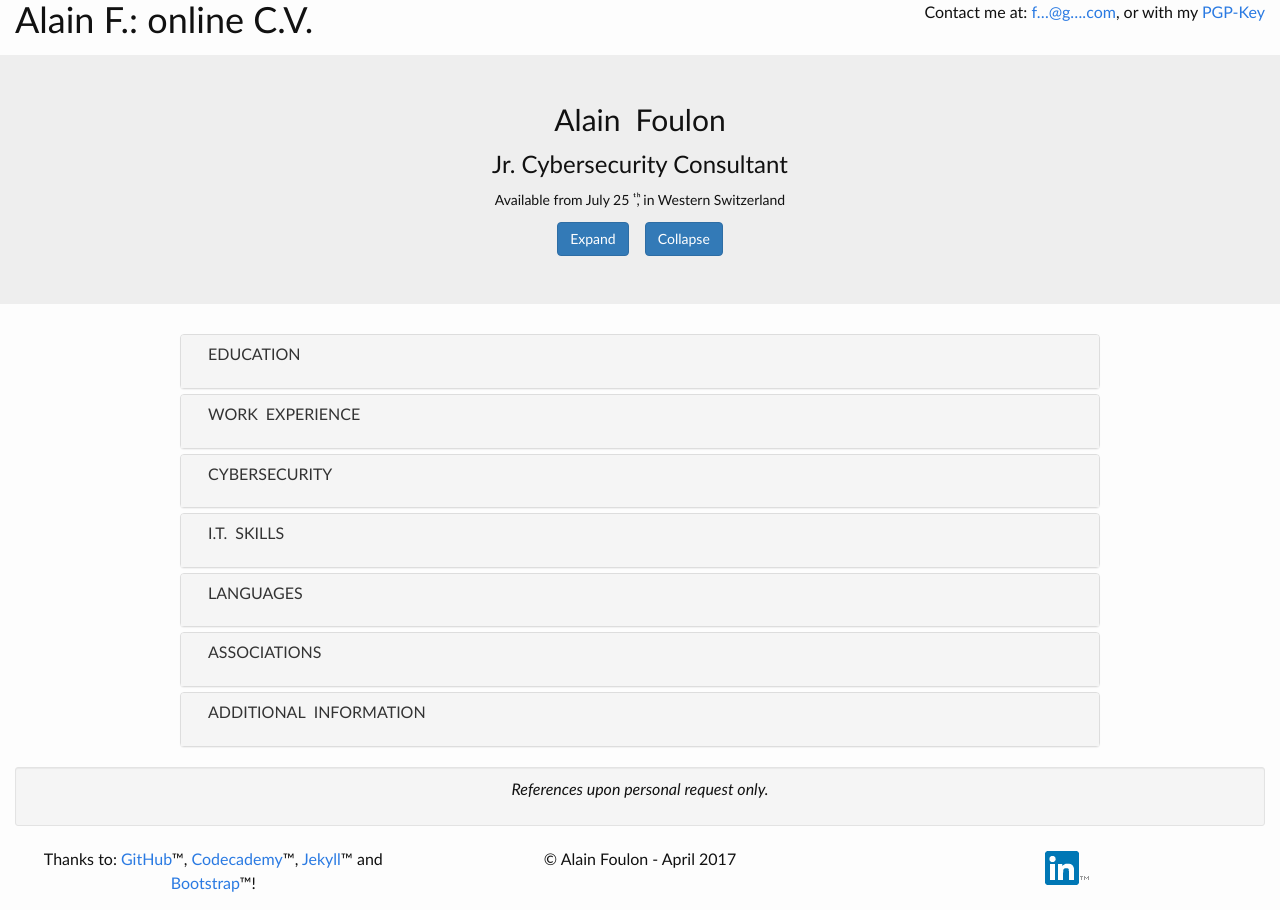
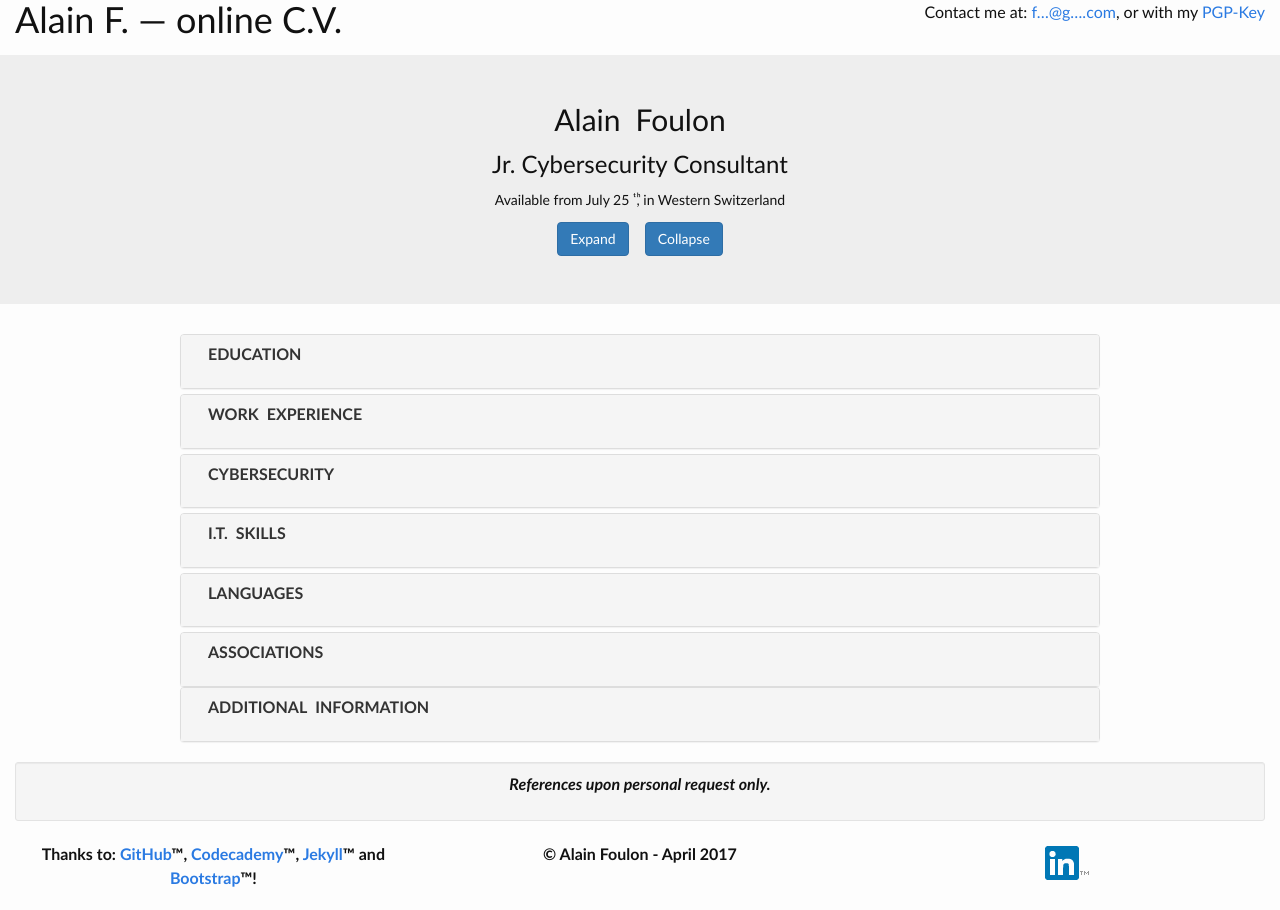
Before and after one commit to Alainfou/Alainfou.github.io, a Jekyll site: the page index.html, which Jekyll copies as it is, in a window 1280 px wide. Built offline with Jekyll 4.4.1, drawn with Linux system fonts in a browser that asks for light colours; nearby versions of some CDN libraries.

Commit message:
Update index.html

```diff
--- a/index.html
+++ b/index.html
@@ -15,7 +15,7 @@
 <body>
 	<header class="container-fluid">
 		<div class="row">
-			<h1 class="col-sm-8" title="A.F. homepage">Alain F.: online C.V.</h1>
+			<h1 class="col-sm-8" title="A.F. homepage">Alain F. — online C.V.</h1>
 			<nav class="col-sm-4 text-right" id="contact">
 				<p>Contact me at:
 				<a href="http://www.google.com/recaptcha/mailhide/d?k=01ftGJM7nX-_DVVNdukr3Vlw==&amp;c=PFhXfuB3D_HCuduPhQoABgSPdiR0s18Zyz2pPcCVZ9A="
@@ -48,7 +48,7 @@
 			<div class="panel panel-default">
 				<div class="panel-heading" data-toggle="collapse" data-parent="#accordion" href="#collapse-edu">
 					<h4 class="panel-title">
-						<p>&emsp;EDUCATION&emsp;</p>
+						<p><b>&emsp;EDUCATION&emsp;</b></p>
 					</h4>
 				</div>
 				<div id="collapse-edu" class="panel-collapse collapse">
@@ -85,14 +85,14 @@
 			<div class="panel panel-default">
 				<div class="panel-heading" data-toggle="collapse" data-parent="#accordion" href="#collapse-xp">
 					<h4 class="panel-title">
-						<p>&emsp;WORK&ensp;EXPERIENCE&emsp;</p>
+						<p><b>&emsp;WORK&ensp;EXPERIENCE&emsp;</b></p>
 					</h4>
 				</div>
 				<div id="collapse-xp" class="panel-collapse collapse">
 					<div class="panel-body">
 						<ul class="list-group">
-							<li class="list-group-item"><strong>May – Jun. 2017:</strong> <em>IT Development Consultant</em> (data migration and data quality check project, from design to deployment, in C#, Transact-SQL, with MVP, Repository and Entity frameworks) for
-								<a href="http://corporate.thermofisher.com/en/about-us/thermo-scientific.html" target="_blank">ThermoFisher Scientific</a> – Écublens (CH)
+							<li class="list-group-item"><strong>May – Jun. 2017:</strong> <em>IT Development Consultant</em> (data migration and data quality check project, from design to deployment, in C# and Transact-SQL, with MVP, Repository and Entity frameworks, on Visual Studio 2015 and SQL Server Management Studio 2012) for
+								<a href="http://corporate.thermofisher.com/en/about-us/thermo-scientific.html" target="_blank">Thermo Fisher Scientific</a> – Écublens (CH)
 							</li>
 							<li class="list-group-item"><strong>Feb. – Apr. 2017:</strong> <em>IT Security Consultant</em> (project-oriented penetration tests on websites and applications, recommendation and reporting), for
 								<a href="https://sec-consult.com/" target="_blank">SEC Consult</a> – Zu&#776;rich (CH)
@@ -122,7 +122,7 @@
 			<div class="panel panel-default">
 				<div class="panel-heading" data-toggle="collapse" data-parent="#accordion" href="#collapse-cyb">
 					<h4 class="panel-title">
-						<p>&emsp;CYBERSECURITY&emsp;</p>
+						<p><b>&emsp;CYBERSECURITY&emsp;</b></p>
 					</h4>
 				</div>
 				<div id="collapse-cyb" class="panel-collapse collapse">
@@ -148,7 +148,7 @@
 			<div class="panel panel-default">
 				<div class="panel-heading" data-toggle="collapse" data-parent="#accordion" href="#collapse-it">
 					<h4 class="panel-title">
-						<p>&emsp;I.T.&ensp;SKILLS&emsp;</p>
+						<p><b>&emsp;I.T.&ensp;SKILLS&emsp;</b></p>
 					</h4>
 				</div>
 				<div id="collapse-it" class="panel-collapse collapse">
@@ -171,7 +171,7 @@
 			<div class="panel panel-default">
 				<div class="panel-heading" data-toggle="collapse" data-parent="#accordion" href="#collapse-lang">
 					<h4 class="panel-title">
-						<p>&emsp;LANGUAGES&emsp;</p>
+						<p><b>&emsp;LANGUAGES&emsp;</b></p>
 					</h4>
 				</div>
 				<div id="collapse-lang" class="panel-collapse collapse">
@@ -195,7 +195,7 @@
 			<div class="panel panel-default">
 				<div class="panel-heading" data-toggle="collapse" data-parent="#accordion" href="#collapse-asso">
 					<h4 class="panel-title">
-						<p>&emsp;ASSOCIATIONS&emsp;</p>
+						<p><b>&emsp;ASSOCIATIONS&emsp;</p>
 					</h4>
 				</div>
 				<div id="collapse-asso" class="panel-collapse collapse">
@@ -221,7 +221,7 @@
 			<div class="panel panel-default">
 				<div class="panel-heading" data-toggle="collapse" data-parent="#accordion" href="#collapse-misc">
 					<h4 class="panel-title">
-						<p>&emsp;ADDITIONAL&ensp;INFORMATION&emsp;</p>
+						<p><b>&emsp;ADDITIONAL&ensp;INFORMATION&emsp;</b></p>
 					</h4>
 				</div>
 				<div id="collapse-misc" class="panel-collapse collapse">
```
